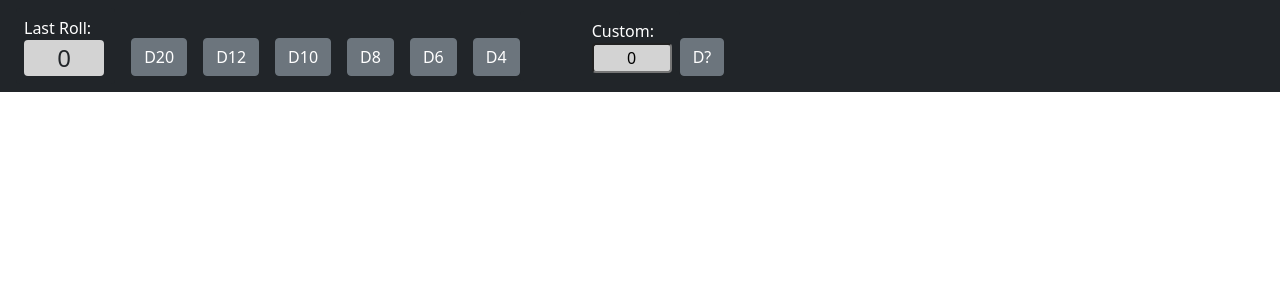
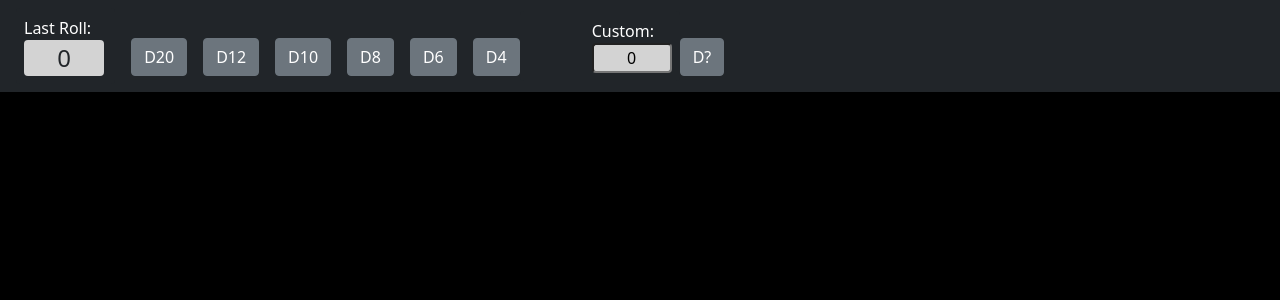
Before and after one commit to AustinSweet/character-sweet, a React (Create React App) app: page / in a window 1280 px wide. Shown: the top 300 px of the page. Built offline with nearby package versions, Linux system fonts and the light colour scheme.

Commit message:
CS-1 modified layouts, fixed basic styling, moved DiceRolling into Shell component

```diff
--- a/src/App.js
+++ b/src/App.js
@@ -1,13 +1,12 @@
 import 'bootstrap/dist/css/bootstrap.min.css';
 import React, { Component } from 'react';
-import DiceContainer from './Components/DiceContainer';
-
+import Shell from "./Components/Shell";
 class App extends Component{
 
   render() {
     return (
      <div>
-       <DiceContainer></DiceContainer>
+       <Shell></Shell>
      </div>
   );
   }
--- a/src/Components/DiceContainer.css
+++ b/src/Components/DiceContainer.css
@@ -1,8 +1,3 @@
-.all-dice {
-  align-items: center;
-  width: 100%vw;
-}
-
 .die {
   margin-left: 1rem;
   margin-top: 1.4rem;
--- /dev/null
+++ b/src/Components/Shell.css
@@ -0,0 +1,5 @@
+.background {
+  height: 100vh;
+  width: 100vw;
+  background-color: black;
+}
--- a/src/Components/Shell.js
+++ b/src/Components/Shell.js
@@ -1,13 +1,20 @@
 import React, { Component } from 'react';
-
+import DiceContainer from './DiceContainer';
+import "./Shell.css";
 
 class Shell extends Component {
 
+    addToLocalStorage(key, value) {
+        localStorage.setItem(key, JSON.stringify(value));
+    }
+
     render(){
         return(
-            <>
-
-            </>
+            <div>
+                <div className="background">
+                    <DiceContainer></DiceContainer>
+                </div>
+            </div>
         );
     }
 }
```
